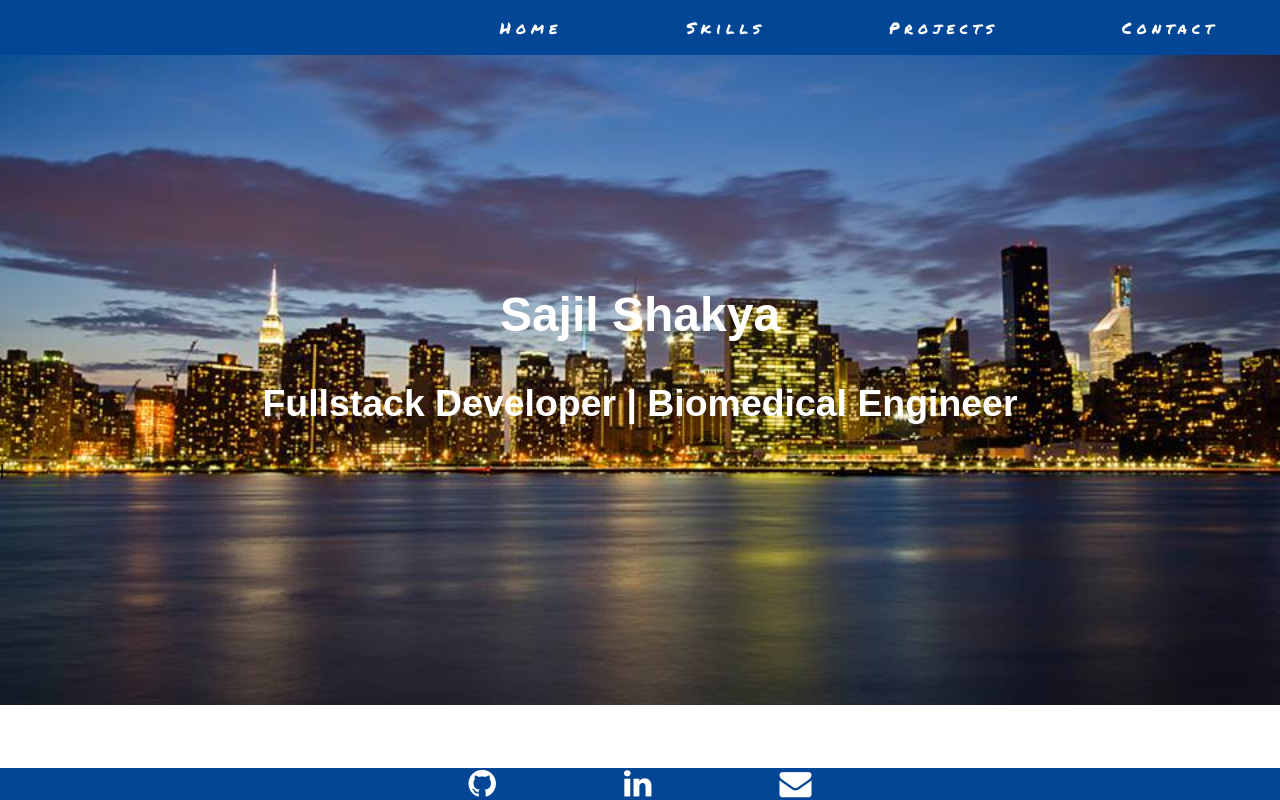
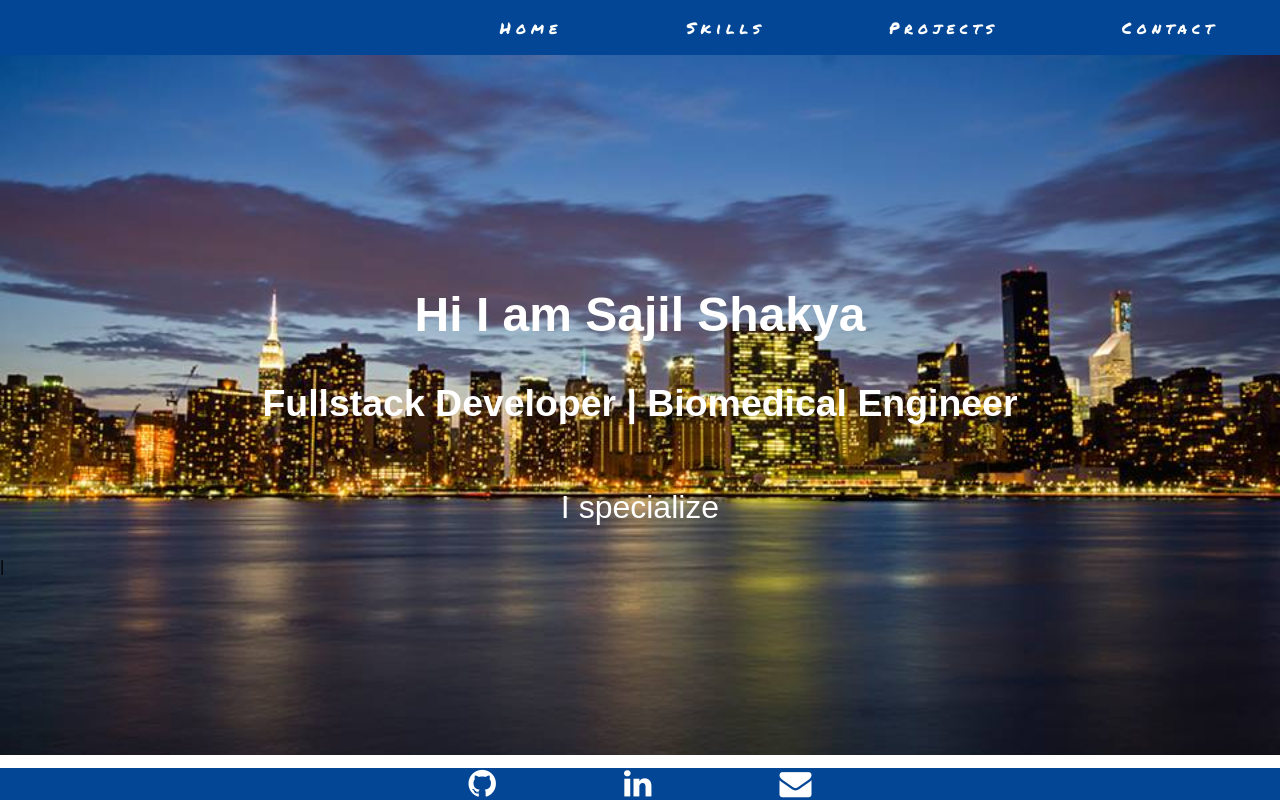
Before and after one commit to sshakya01/portfolio2, a React (Create React App) app: page / in a window 1280 px wide. Built offline with nearby package versions, Linux system fonts and the light colour scheme.

Commit message:
added few description

```diff
--- a/src/App.css
+++ b/src/App.css
@@ -110,6 +110,9 @@ width: 50%;
 margin: 5em auto;
 }
 
+.desc{
+margin-top: 5%;
+}
 /*i{
   padding:10%;
 }*/
--- a/src/components/Home.js
+++ b/src/components/Home.js
@@ -4,7 +4,7 @@ import Typist from 'react-typist';
 
 var sectionStyle = {
   width: "100%",
-  height: "650px",
+  height: "700px",
   backgroundImage: `url(${Background})`
 };
 
@@ -14,8 +14,11 @@ class Home extends Component {
       <section style={ sectionStyle }>
         <Typist>
           <div className="intro">
-            <h1>Sajil Shakya</h1>
+            <h1>Hi I am Sajil Shakya</h1>
             <h3>Fullstack Developer | Biomedical Engineer </h3>
+            <div className="desc">
+              <p>I specialize in developing websites and applications compatible with mobile and desktop screen.</p>
+          </div>
           </div>
         </Typist>
       </section>
```
